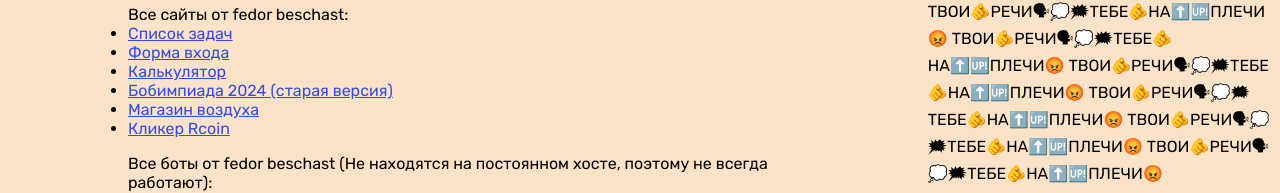
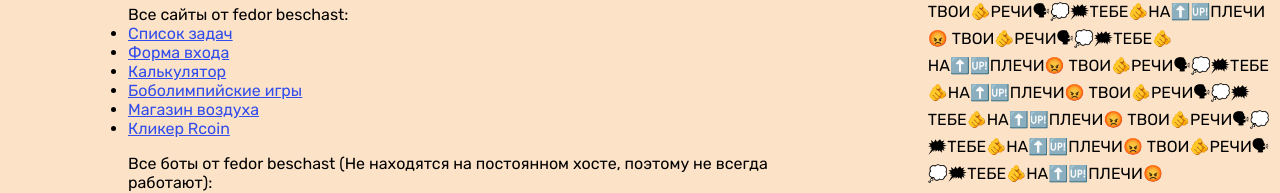
Before and after one commit to fedor772/fedor772.github.io, a plain HTML site: page index.html in a window 1280 px wide. Shown: the part 448-641 px from the top of the page. Drawn offline with Linux system fonts and the light colour scheme.

Commit message:
Боболимпийские игры

```diff
--- a/index.html
+++ b/index.html
@@ -51,7 +51,7 @@
       <li><a href="https://fedor772.github.io/tasks-react-js/">Список задач</a></li>
       <li><a href="https://fedor772.github.io/Forma-vkhoda/">Форма входа</a></li>
       <li><a href="https://fedor772.github.io/Calculator-react-js/">Калькулятор</a></li>
-      <li><a href="https://bobompicgames.wordpress.com/">Бобимпиада 2024 (старая версия)</a></li>
+      <li><a href="https://bobolimpic-games.github.io/">Боболимпийские игры</a></li>
       <li><a href="https://fedor772.github.io/tiest-vierstki/">Магазин воздуха</a></li>
       <li><a href="https://fedor772.github.io/Klikier/">Кликер Rcoin</a></li>
     </ul>
```
